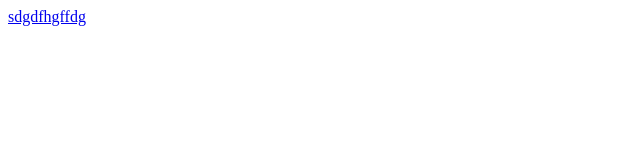
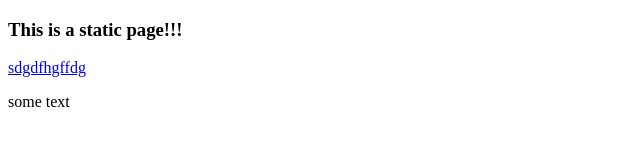
Before and after one commit to AndroidDoctorr/register-page, a plain HTML site: page index.html in a window 1280 px wide. Shown: the whole page, without its empty margins (0-640 px from the left). Drawn offline with Linux system fonts and the light colour scheme.

Commit message:
added a heading and a paragraph

```diff
--- a/index.html
+++ b/index.html
@@ -9,7 +9,9 @@
 </head>
 
 <body>
+    <h3>This is a static page!!!</h3>
     <a href="somepage.html">sdgdfhgffdg</a>
+    <p>some text</p>
 </body>
 
 </html>
```
